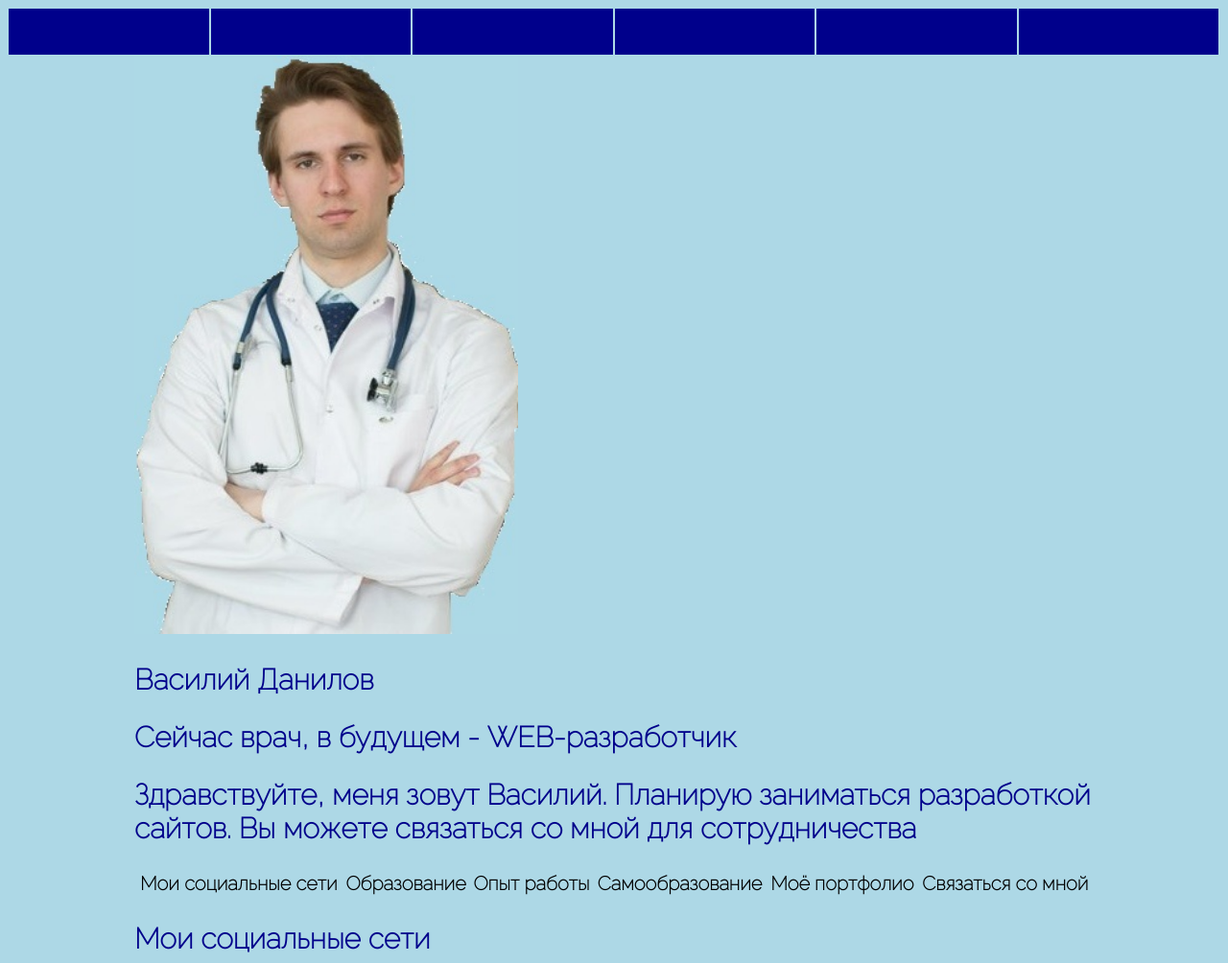
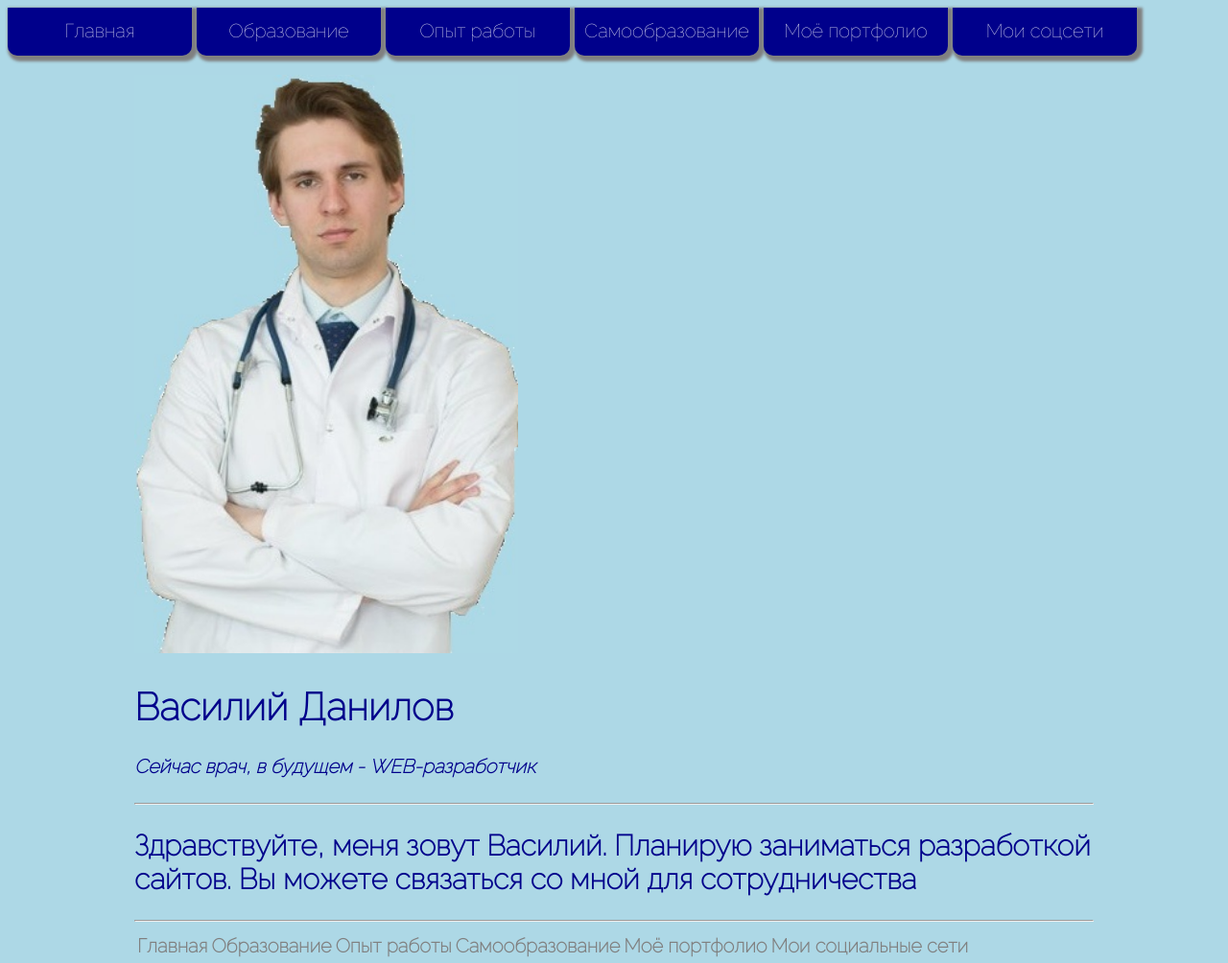
Before and after one commit to VasiliyDanilov/test-site, a plain HTML site: page index.html in a window 1280 px wide. Shown: the top 1004 px of the page at 96% size. Drawn offline with Linux system fonts and the light colour scheme.

Commit message:
header-improvement

```diff
--- a/index.html
+++ b/index.html
@@ -3,35 +3,37 @@
 
 <head>
     <meta charset="UTF-8">
-    <title>The official website of Dr. Vasily Viktorovich Danilov</title>
+    <title>Официальный сайт врача Даниова Василия Викторовича</title>
     <link rel="stylesheet" href="styles.css">
 </head>
 
 <body>
     <div class="header">
-        <div class=""></div>
-        <div class=""></div>
-        <div class=""></div>
-        <div class=""></div>
-        <div class=""></div>
-        <div class=""></div>
+        <div class=""><a id="link1" href="main-page.html">Главная</a></div>
+        <div class=""><a id="link2" href="education.html">Образование</a></div>
+        <div class=""><a id="link3" href="work-experience.html">Опыт работы</a></div>
+        <div class=""><a id="link4" href="self-education.html">Самообразование</a></div>
+        <div class=""><a id="link5" href="my-portfolio.html">Моё портфолио</a></div>
+        <div class=""><a id="link6" href="social-networks.html">Мои соцсети</a></div>
 
     </div>
 
     <div class="container">
         <img src="PxTtbVjpTmI.jpg" alt="Тут могла бы быть моя картинка" class="avatar" />
-        <h2>Василий Данилов</h2>
-        <h2>Сейчас врач, в будущем - WEB-разработчик</h2>
+        <h1>Василий Данилов</h1>
+        <h4><i>Сейчас врач, в будущем - WEB-разработчик</i></h4>
+        <hr>
         <h2>Здравствуйте, меня зовут Василий. Планирую заниматься разработкой сайтов. Вы можете связаться со мной для
             сотрудничества</h2>
+        <hr>
         <table class="table">
             <tr>
-                <th><a href="social-networks.html">Мои социальные сети</a></th>
+                <th><a href="main-page.html">Главная</a></th>
                 <th><a href="education.html">Образование</a></th>
                 <th><a href="work-experience.html">Опыт работы</a></th>
                 <th><a href="self-education.html">Самообразование</a></th>
                 <th><a href="my-portfolio.html">Моё портфолио</a></th>
-                <th><a href="feedback.html">Связаться со мной</a></th>
+                <th><a href="social-networks.html">Мои социальные сети</a></th>
             </tr>
         </table>
         <h2>Мои социальные сети</h2>
--- a/styles.css
+++ b/styles.css
@@ -7,8 +7,23 @@ body {
   font-family: 'Raleway', sans-serif;
 }
 
+a{
+  color: grey;
+  text-decoration: none;
+}
+
+a:hover{
+  text-decoration: underline;
+}
+
 .avatar {
   width: 400px;
+  margin-top: 70px;
+}
+
+.header{
+width: 1200px;
+position: fixed;
 }
 
 .header>div {
@@ -16,9 +31,13 @@ body {
   background-color: darkblue;
   color: white;
   height: 50px;
-  width: 16.66%;
-  border: 1px solid lightblue;
-  box-sizing: border-box;
+  width: 16%;
+  box-shadow: 3px 3px 3px 3px grey;
+  box-sizing:border-box;
+  border-radius: 0px 0px 10px 10px;
+  margin-right: 5px;
+  text-align: center;
+  padding-top: 12px;
 }
 
 .container {
@@ -26,55 +45,27 @@ body {
   margin: auto;
 }
 
-
-
-
-a {
-  color: black;
+#link1 {
+  color: white;
   text-decoration: none;
 }
-a:hover {
-  text-decoration: underline;
+#link2 {
+  color: white;
+  text-decoration: none;
 }
-a:active {
-  color: blue;
+#link3 {
+  color: white;
+  text-decoration: none;
 }
-a:visited {
-  color: grey;
+#link4 {
+  color: white;
+  text-decoration: none;
 }
-
-.info p {
-  color: #86898f;
+#link5 {
+  color: white;
+  text-decoration: none;
 }
-/*.social{
-    background: yellowgreen;
-    padding: 30px;
-    border: 5px solid blue;
-    margin: 50px;
+#link6 {
+  color: white;
+  text-decoration: none;
 }
-.container{
-    max-width: 50%;
-    margin: auto;*/
-.card {
-  padding: 20px 30px;
-  background: yellow;
-  margin-bottom: 30px;
-}
-.table {
-  width: 100%;
-}
-.table td {
-  padding-bottom: 20px;
-}
-.vvod input {
-  font-family: inherit;
-  background: transparent;
-  color: #000;
-}
-.row {
-  display: flex;
-  margin-bottom: 20px;
-}
-.row > .vvod{
-    width: 50%;
-}
```
Also changed, not shown: index-old.html (added, +98 -0 lines), feedback.html (deleted), main-page.html (added), 1 other file.
